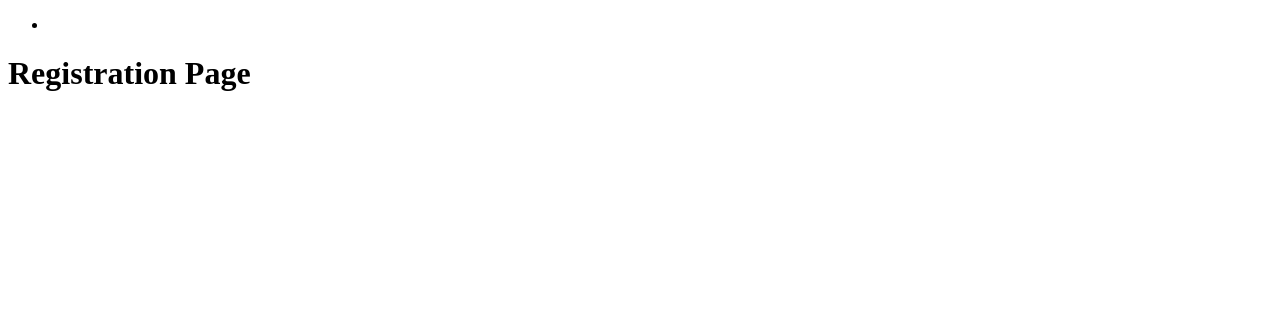
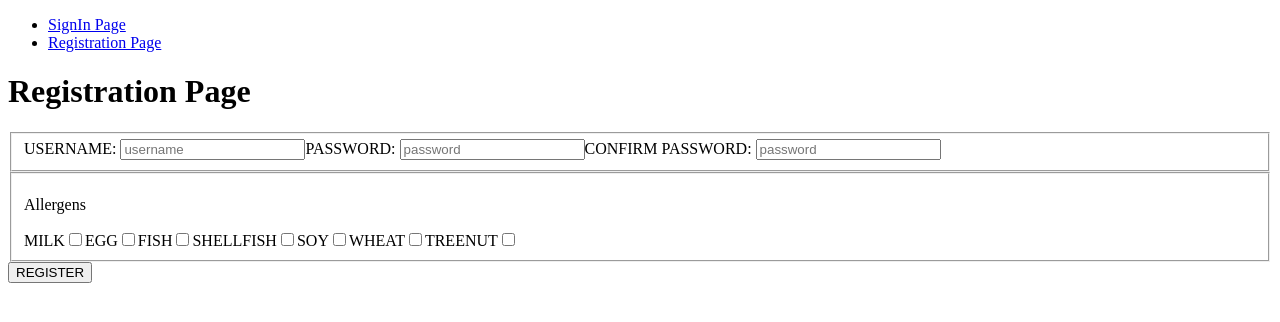
Before and after one commit to Lakshmimailz/Potluck, a React (Create React App) app: page /registration in a window 1280 px wide. Shown: the top 322 px of the page. Built offline with nearby package versions, Linux system fonts and the light colour scheme; the HTML template or start-up script is replaced by a standard one.

Commit message:
Registration page

```diff
--- a/src/App.tsx
+++ b/src/App.tsx
@@ -1,4 +1,4 @@
-import React from 'react';
+import React, { createContext, CSSProperties, Dispatch, SetStateAction, useState } from 'react';
 import { BrowserRouter, Route, Routes } from 'react-router-dom';
 import { HomePage } from './components/pages/home-page';
 import { PotluckDetailsGuestPage } from './components/pages/potluck-details-guest-page';
@@ -7,11 +7,29 @@ import { RegistrationPage } from './components/pages/registration-page';
 import { SignInPage } from './components/pages/sign-in-page';
 import { NavBar } from './navigation/navbar';
 
+const style: React.CSSProperties = {color:"green"};
+export type GlobalStyling = {
+  style:React.CSSProperties
+  setGlobalStyle: Dispatch<SetStateAction<CSSProperties>>
+}
 
+const stylingDefault: GlobalStyling ={
+  style:{color:"red"},
+  setGlobalStyle: () =>{
+
+  }
+}
+
+export const styleContext = createContext(stylingDefault);
 function App() {
+  const [globalStyle,setGlobalStyle] = useState(style)
+
   return <>
 
     <BrowserRouter>
+
+  <styleContext.Provider value={{style:globalStyle,setGlobalStyle:setGlobalStyle}}>
+
     <NavBar></NavBar>
       <Routes>
         <Route path='/' element={<SignInPage/>}/>
@@ -21,6 +39,8 @@ function App() {
         <Route path='/potluckinfoguest/:potluckID' element={<PotluckDetailsGuestPage/>}/>
       </Routes>
 
+      </styleContext.Provider>
+
     </BrowserRouter>
   </>
 }
--- a/src/components/pages/registration-page.tsx
+++ b/src/components/pages/registration-page.tsx
@@ -1,8 +1,59 @@
+import { useState } from "react"
 
+
+
+export type RegistrationPage ={
+    username: string
+    password: string
+    confirmpassword:string
+
+}
 
 export function RegistrationPage(){
 
+    const[form,setForm] = useState<RegistrationPage>({username:"", password:"", confirmpassword:""});
+    const [isChecked, setIsChecked] = useState(false);
+
+
     return <>
         <h1>Registration Page</h1>
+        <fieldset>
+        <label htmlFor="username">USERNAME: </label>
+        <input type="text" placeholder="username" onChange={e => setForm({...form, username:e.target.value})} />
+
+        <label htmlFor="password">PASSWORD: </label>
+        <input type="password" placeholder="password" onChange={e => setForm({...form, password:e.target.value})} />
+
+        <label htmlFor="confirmpassword">CONFIRM PASSWORD: </label>
+        <input type="password" placeholder="password" onChange={e => setForm({...form, confirmpassword:e.target.value})} />
+         </fieldset>
+
+         <fieldset>
+            <p>Allergens</p>
+
+            <label htmlFor="text">MILK</label>
+            <input type="checkbox" name="Milk" onChange={(e: React.ChangeEvent<HTMLInputElement>) => {setIsChecked(e.target.checked)}} />
+
+            <label htmlFor="text">EGG</label>
+            <input type="checkbox" name="Egg" onChange={(e: React.ChangeEvent<HTMLInputElement>) => {setIsChecked(e.target.checked)}} />
+
+             <label htmlFor="text">FISH</label>
+            <input type="checkbox" name="Fish" onChange={(e: React.ChangeEvent<HTMLInputElement>) => {setIsChecked(e.target.checked)}} />
+
+            <label htmlFor="text">SHELLFISH</label>
+            <input type="checkbox" name="Shellfish" onChange={(e: React.ChangeEvent<HTMLInputElement>) => {setIsChecked(e.target.checked)}} />
+
+            <label htmlFor="text">SOY</label>
+            <input type="checkbox" name="Soy" onChange={(e: React.ChangeEvent<HTMLInputElement>) => {setIsChecked(e.target.checked)}} />
+
+            <label htmlFor="text">WHEAT</label>
+            <input type="checkbox" name="Wheat" onChange={(e: React.ChangeEvent<HTMLInputElement>) => {setIsChecked(e.target.checked)}} />
+
+            <label htmlFor="text">TREENUT</label>
+            <input type="checkbox" name="Treenut" onChange={(e: React.ChangeEvent<HTMLInputElement>) => {setIsChecked(e.target.checked)}} />
+
+                </fieldset>
+
+                <button onClick={RegistrationPage} >REGISTER</button>
     </>
 }
--- a/src/navigation/navbar.tsx
+++ b/src/navigation/navbar.tsx
@@ -1,13 +1,22 @@
+import { useContext } from "react";
 import { Link } from "react-router-dom";
+import { styleContext } from "../App"
 
 
 export function NavBar(){
 
+    const {setGlobalStyle} = useContext(styleContext)
+
     return <>
         <ul>
             <li>
-                <Link to={""}></Link>
+                 <Link to="/">SignIn Page</Link>
+
+
             </li>
+            <li>
+                <Link to="registration">Registration Page</Link>
+                </li>
         </ul>
     </>
 }
```
